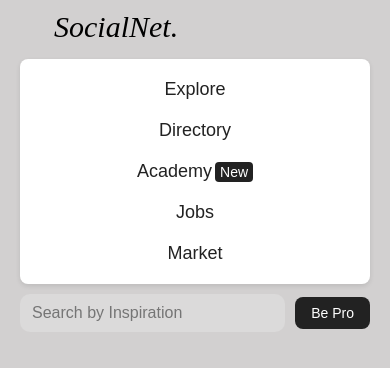
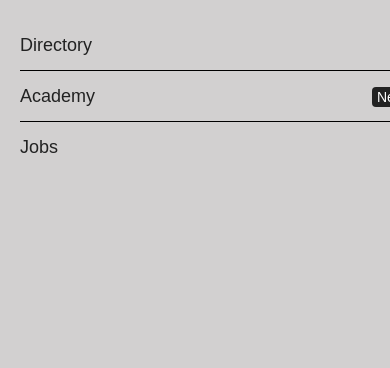
Before and after one commit to imrepulser/Oasis, a plain HTML site: page test.html in a window 390 px wide. Both pictures are taken after a click on the button "Toggle menu". Drawn offline with Linux system fonts and the light colour scheme; a web font is replaced by a local one.

Commit message:
Update test.html

```diff
--- a/test.html
+++ b/test.html
@@ -74,7 +74,6 @@
             font-size: 14px;
             padding: 2px 5px;
             border-radius: 4px;
-            margin-left: -2px;
         }
 
         .search-container {
@@ -129,24 +128,40 @@
             position: relative;
         }
 
-        .menu-icon::before {
-            content: '';
+        .menu-icon span {
+            display: block;
+            width: 100%;
+            height: 3px;
+            background-color: #222;
             position: absolute;
-            top: 0;
             left: 0;
-            width: 100%;
-            height: 100%;
-            background: radial-gradient(
-                circle at 25% 25%, #222 3px, transparent 4px,
-                circle at 50% 25%, #222 3px, transparent 4px,
-                circle at 75% 25%, #222 3px, transparent 4px,
-                circle at 25% 50%, #222 3px, transparent 4px,
-                circle at 50% 50%, #222 3px, transparent 4px,
-                circle at 75% 50%, #222 3px, transparent 4px,
-                circle at 25% 75%, #222 3px, transparent 4px,
-                circle at 50% 75%, #222 3px, transparent 4px,
-                circle at 75% 75%, #222 3px, transparent 4px
-            );
+            transition: all 0.3s ease;
+        }
+
+        .menu-icon span:nth-child(1) {
+            top: 3px;
+        }
+
+        .menu-icon span:nth-child(2) {
+            top: 10px;
+        }
+
+        .menu-icon span:nth-child(3) {
+            top: 17px;
+        }
+
+        .menu-icon.active span:nth-child(1) {
+            transform: rotate(45deg);
+            top: 10px;
+        }
+
+        .menu-icon.active span:nth-child(2) {
+            opacity: 0;
+        }
+
+        .menu-icon.active span:nth-child(3) {
+            transform: rotate(-45deg);
+            top: 10px;
         }
 
         @media (max-width: 768px) {
@@ -177,20 +192,42 @@
                 flex-direction: column;
                 width: 100%;
                 display: none;
+                position: fixed;
+                top: 0;
+                left: 0;
+                height: 100vh;
+                background-color: #d2d0d0;
+                padding: 20px;
+                z-index: 1000;
             }
 
             .nav-left.active {
                 display: flex;
-                background-color: #fff;
-                padding: 10px;
-                border-radius: 8px;
-                box-shadow: 0 2px 5px rgba(0, 0, 0, 0.1);
             }
 
             .nav-left a {
-                margin: 10px 0;
+                margin: 0;
                 font-size: 18px;
                 flex-shrink: 0;
+                width: 100%;
+                display: flex;
+                justify-content: space-between;
+                align-items: center;
+                padding: 15px 0;
+            }
+
+            .nav-left a:not(:last-child)::after {
+                content: '';
+                position: absolute;
+                width: 100%;
+                height: 1px;
+                background-color: #000;
+                bottom: 0;
+                left: 0;
+            }
+
+            .nav-left a {
+                position: relative;
             }
 
             .search-container {
@@ -216,14 +253,16 @@
 <body>
     <header>
         <div class="logo-nav-container">
-            <button class="menu-icon" aria-label="Toggle menu"></button>
+            <button class="menu-icon" aria-label="Toggle menu">
+                <span></span>
+                <span></span>
+                <span></span>
+            </button>
             <div class="logo">SocialNet.</div>
             <div class="nav-left">
-                <a href="#">Explore</a>
                 <a href="#">Directory</a>
                 <a href="#">Academy <span class="new-label">New</span></a>
                 <a href="#">Jobs</a>
-                <a href="#">Market</a> <!-- Added Market link -->
             </div>
         </div>
         <div class="search-container">
@@ -237,6 +276,7 @@
         const navLeft = document.querySelector('.nav-left');
 
         menuIcon.addEventListener('click', () => {
+            menuIcon.classList.toggle('active');
             navLeft.classList.toggle('active');
         });
     </script>
```
